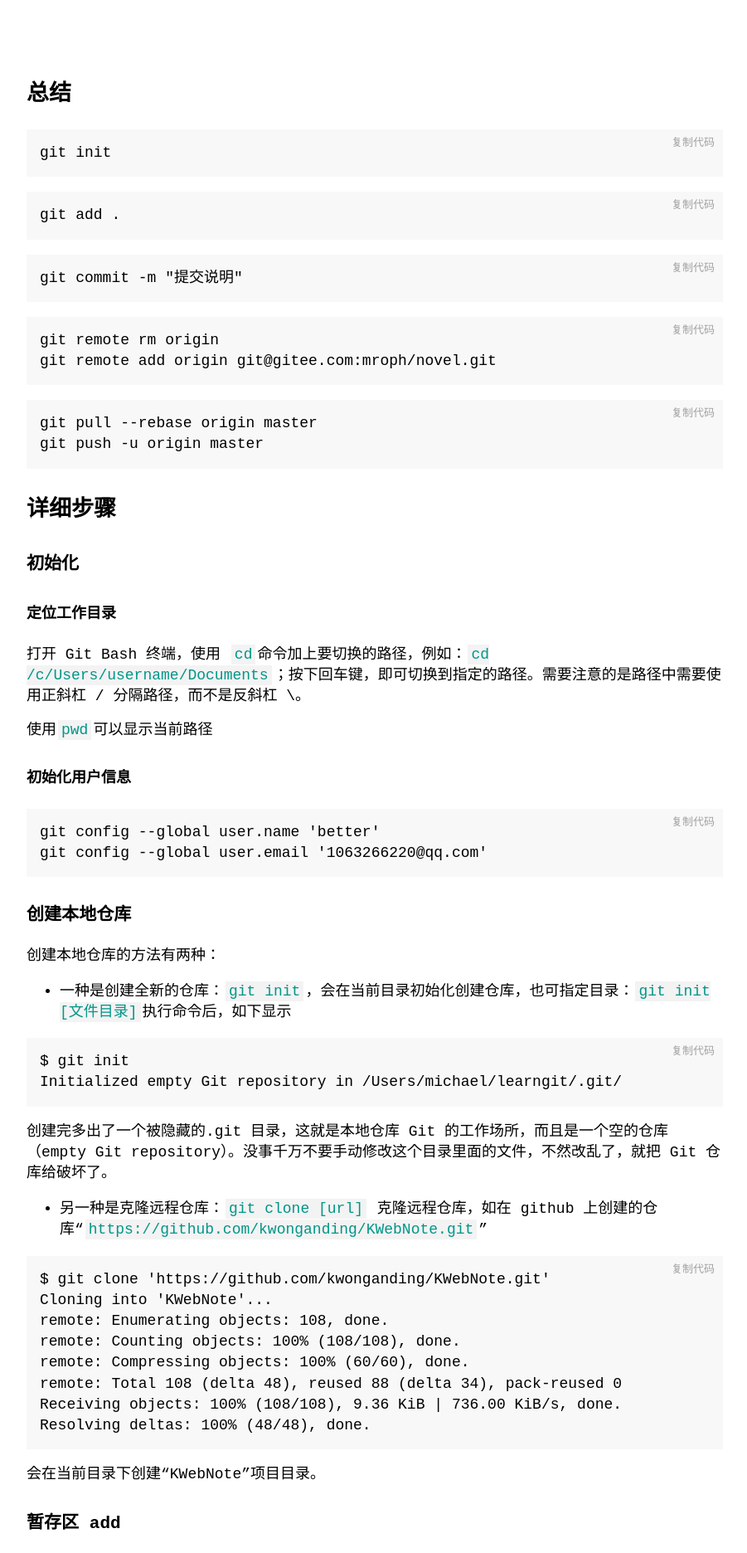
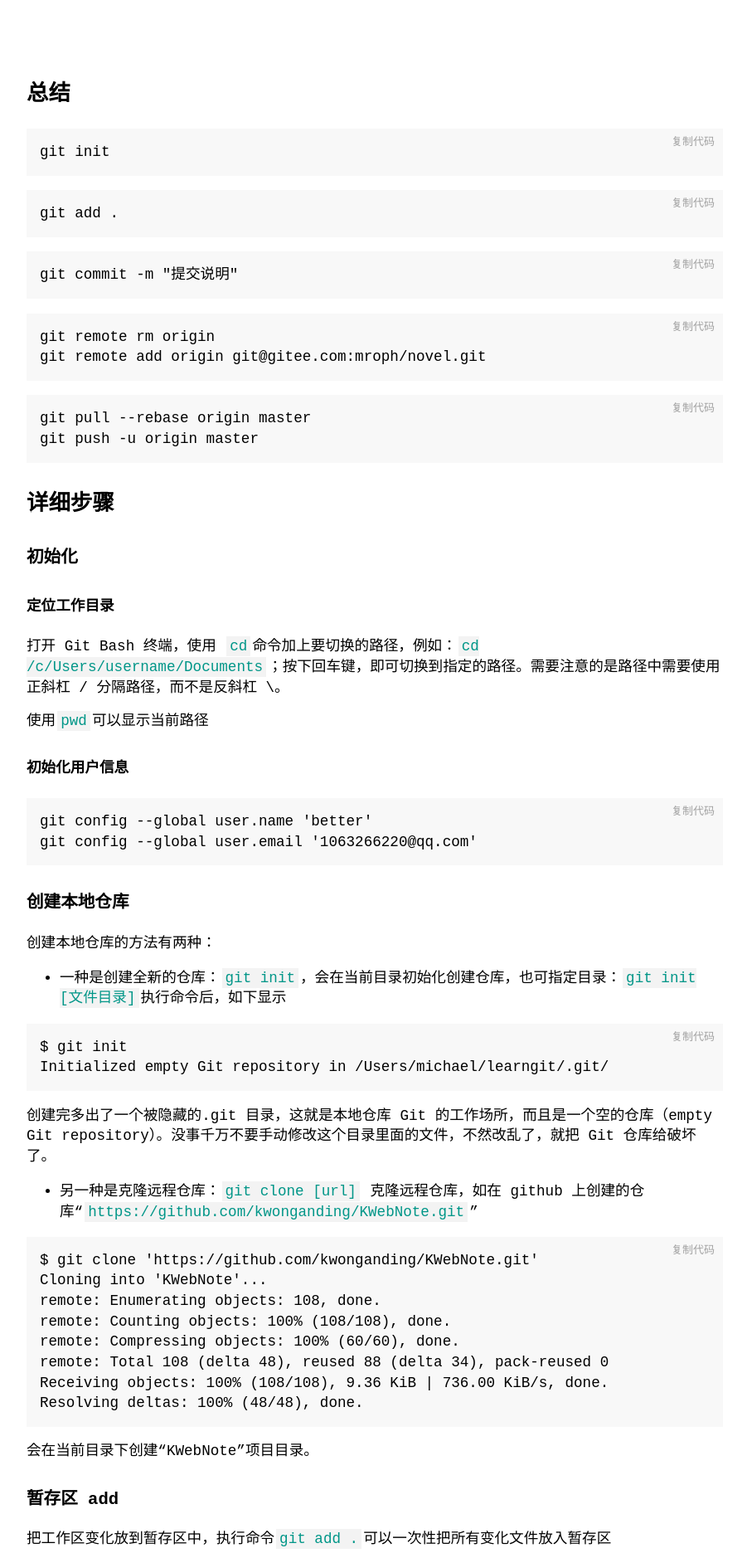
Before and after one commit to hincom/hincom.github.io, a Jekyll site: the page built from docs/git总结.md, in a window 1280 px wide. Shown: the top 1872 px of the page at 83% size, without its empty margins (188-1089 px from the left). Built offline with Jekyll 4.4.1, drawn with Linux system fonts in a browser that asks for light colours; nearby versions of some CDN libraries; our own code applies the rules of GitHub Pages for plain Markdown files.

Commit message:
Update style.css

```diff
--- a/style/style.css
+++ b/style/style.css
@@ -36,7 +36,7 @@ html {
 body {
   color: black;
   font-family: monospace;
-  font-size: 18px;
+  font-size: 1.1rem;
   line-height: 1.4;
   margin: 0;
   min-height: 100%;
```
